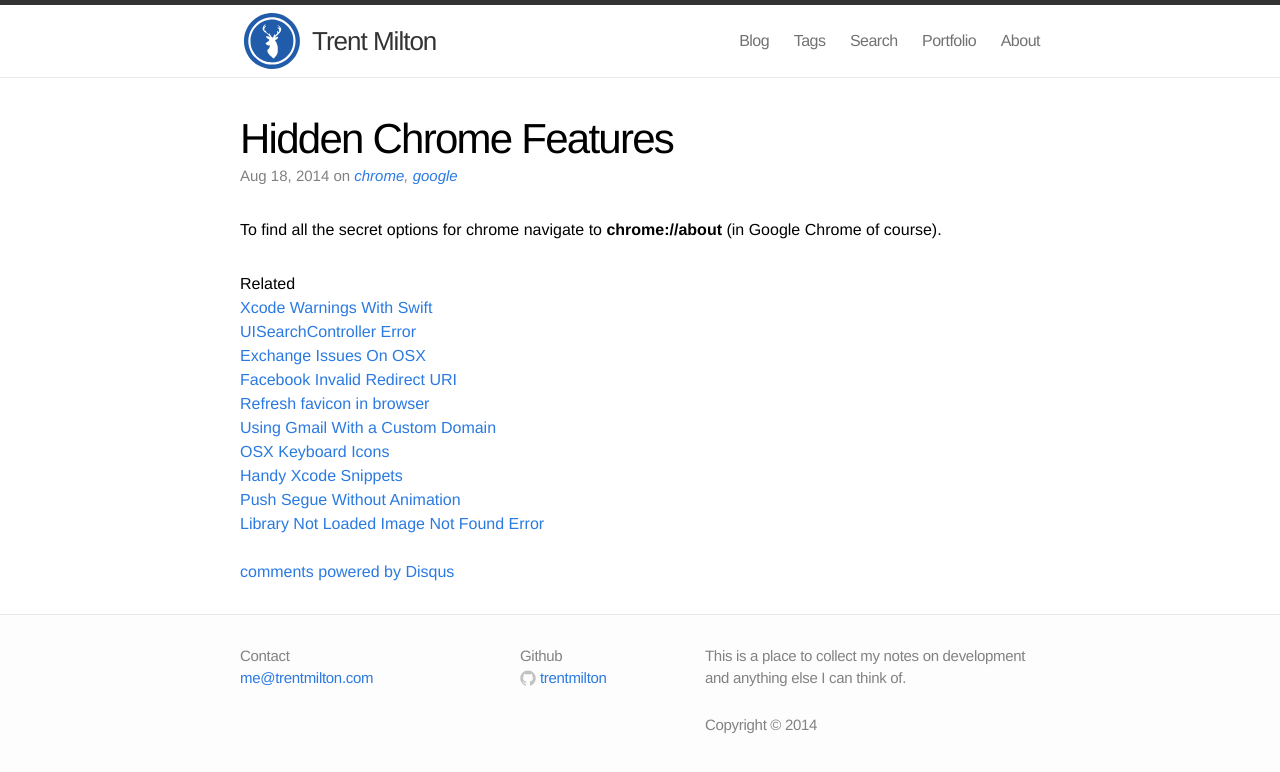
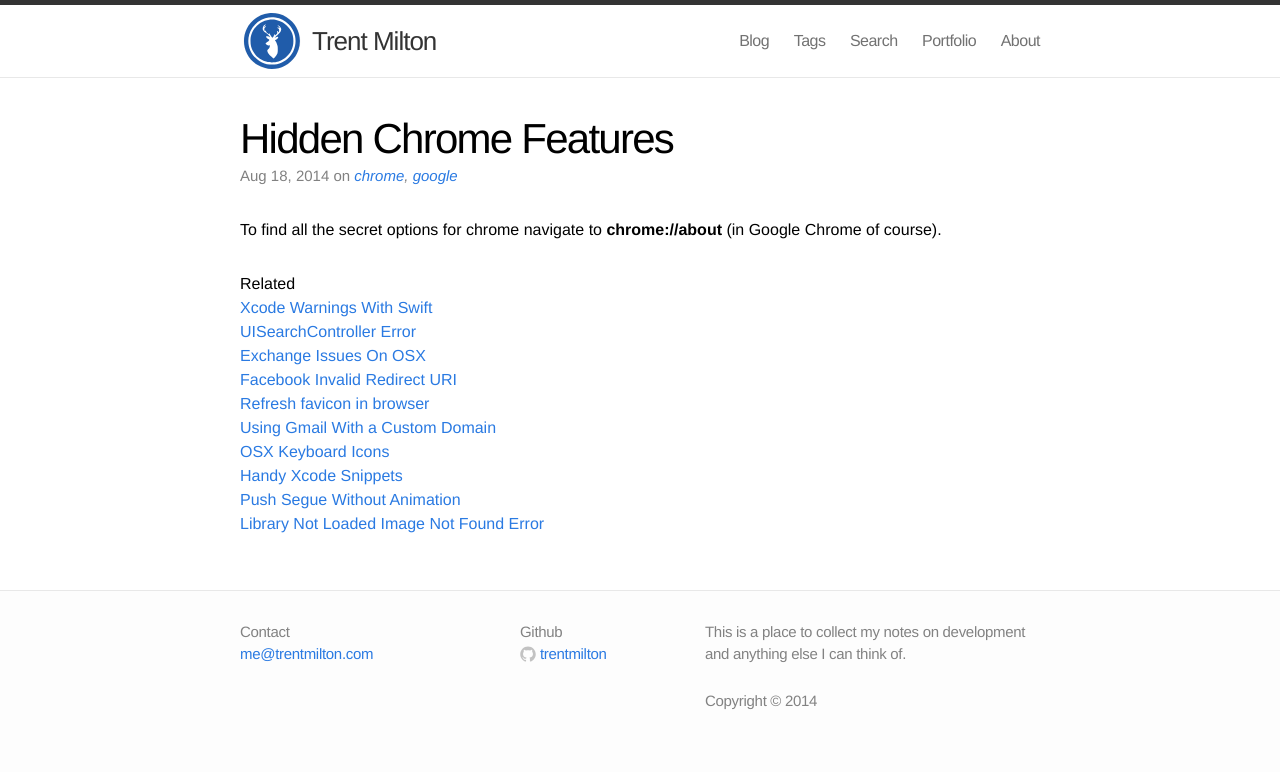
Before and after one commit to trentmilton/trentmilton-site-jekyll, a Jekyll site: the page built from _posts/2014-08-18-hidden-chrome-features.md, in a window 1280 px wide. Shown: the top 772 px of the page. Built offline with Jekyll 4.4.1, drawn with Linux system fonts in a browser that asks for light colours; comment, search, counter and statistics services are not loaded.

Commit message:
Removed add this and comments (as no one uses them)

```diff
--- a/_layouts/post.html
+++ b/_layouts/post.html
@@ -2,10 +2,11 @@
 layout: default
 comments: true
 ---
+<!-- NOTE: 26/1/16 - removed add this as it sucks for page speed loads -->
 <!-- Go to www.addthis.com/dashboard to customize your tools -->
-<script type="text/javascript" src="//s7.addthis.com/js/300/addthis_widget.js#pubid=ra-53f278f33212ffce"></script>
+<!-- <script type="text/javascript" src="//s7.addthis.com/js/300/addthis_widget.js#pubid=ra-53f278f33212ffce"></script> -->
 <!-- Go to www.addthis.com/dashboard to customize your tools -->
-<script type="text/javascript" src="//s7.addthis.com/js/300/addthis_widget.js#pubid=ra-53f278f33212ffce"></script>
+<!-- <script type="text/javascript" src="//s7.addthis.com/js/300/addthis_widget.js#pubid=ra-53f278f33212ffce"></script> -->
 
 <div class="post">
 
@@ -43,7 +44,7 @@
 </div>
 <br>
 
-{{ % if page.comments % }}
+<!-- {{ % if page.comments % }}
 	<div id="disqus_thread"></div>
   <script type="text/javascript">
       /* * * CONFIGURATION VARIABLES: EDIT BEFORE PASTING INTO YOUR WEBPAGE * * */
@@ -58,4 +59,4 @@
   </script>
   <noscript>Please enable JavaScript to view the <a href="http://disqus.com/?ref_noscript">comments powered by Disqus.</a></noscript>
   <a href="http://disqus.com" class="dsq-brlink">comments powered by <span class="logo-disqus">Disqus</span></a>
-{{ % endif % }}
+{{ % endif % }} -->
```
